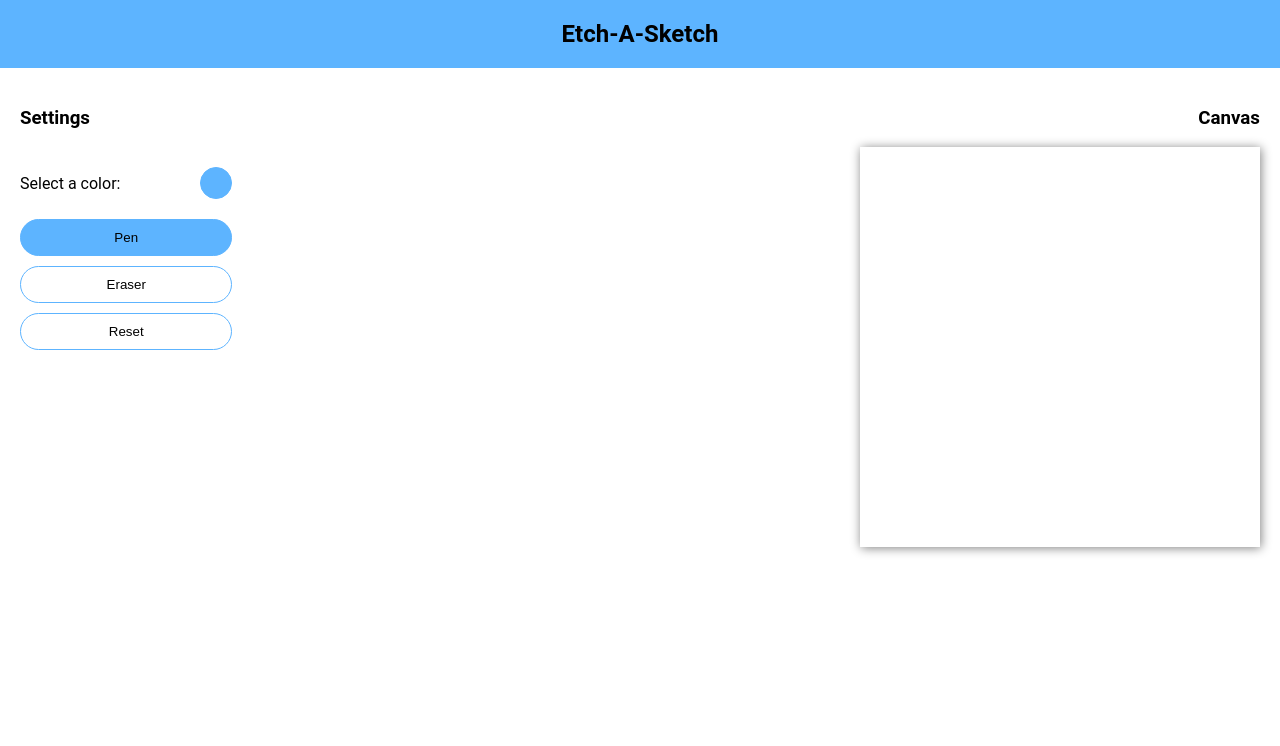
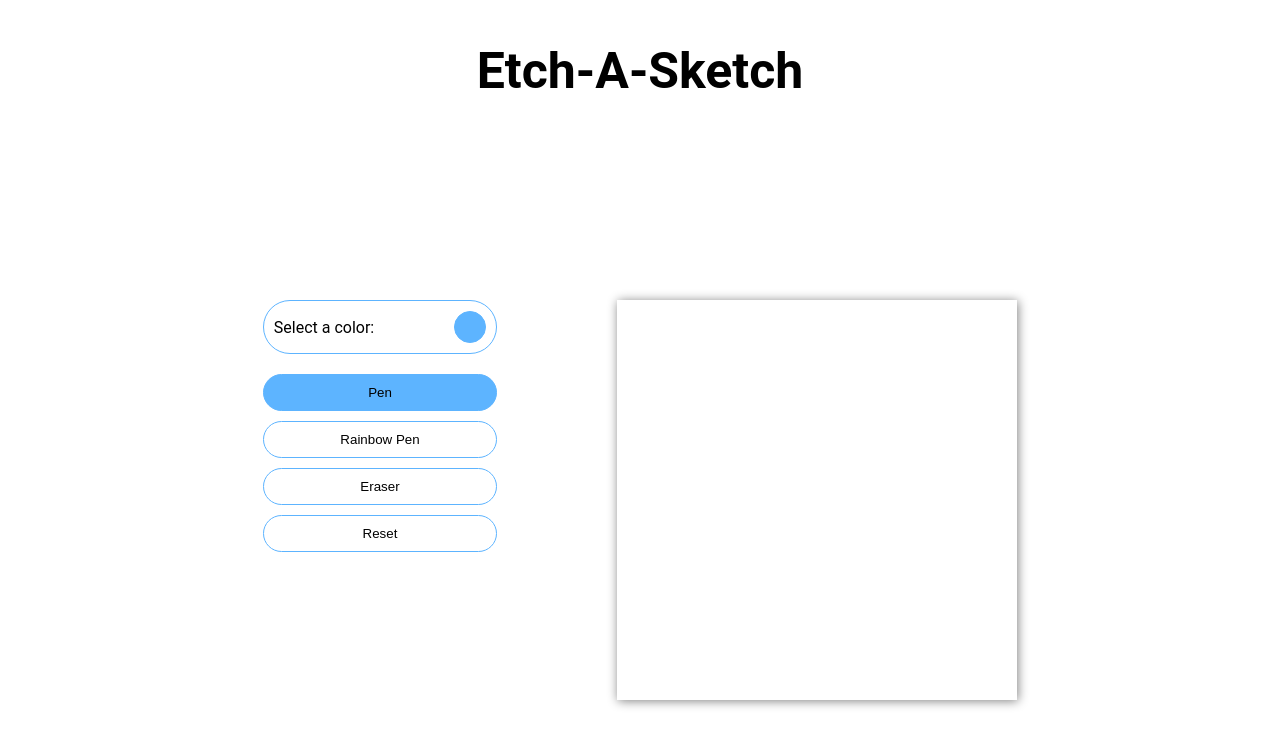
Before and after one commit to SinoAHpx/etch-a-sketch, a plain HTML site: page index.html in a window 1280 px wide. Both pictures are taken after a click on the button "Pen". Drawn offline with Linux system fonts and the light colour scheme.

Commit message:
Add rainbow pen.

```diff
--- a/css/style.css
+++ b/css/style.css
@@ -1,3 +1,9 @@
+html {
+    width: 100%;
+    height: 100%;
+    padding: 0px;
+}
+
 body {
     font-family: Roboto;
     width: 100%;
@@ -5,22 +11,30 @@ body {
     margin: 0px;
     display: flex;
     flex-direction: column;
-    justify-content: center;
+    justify-content: space-between;
 }
 
 .header {
-    background-color: #5db4ff;
     text-align: center;
+    margin-bottom: auto
+    /* border-bottom: 1px dashed #5db4ff; */
+}
+
+.header h1 {
+    font-size: 50px;
 }
 
 .main {
     align-self: stretch;
     display: flex;
-    margin: 20px;
+    margin-bottom: 100px;
+    align-items: flex-start;
+    justify-content: center;
+    flex-wrap: wrap;
 }
 
 .main .left {
-    margin-right: auto;
+    margin-right: 50px;
     display: flex;
     flex-direction: column;
     gap: 20px;
@@ -30,6 +44,9 @@ body {
     display: flex;
     align-items: center;
     gap: 15px;
+    border: 1px solid #5db4ff;
+    border-radius: 30px;
+    padding: 10px;
 }
 
 .main .left #colorPicker {
@@ -59,14 +76,10 @@ body {
 }
 
 .right {
-    margin-left: auto;
+    margin-left: 50px;
     display: flex;
     flex-direction: column;
     user-select: none;
-}
-
-.right h3 {
-    align-self: flex-end;
 }
 
 .right #canvas {
--- a/index.html
+++ b/index.html
@@ -2,7 +2,7 @@
 <html lang="en">
 <head>
     <meta charset="UTF-8">
-    <meta name="viewport" content="width=device-width, initial-scale=1.0">
+    <meta name="viewport">
     <title>Canvas</title>
     <script src="./js/main.js" defer></script>
     <link rel="stylesheet" href="./css/style.css">
@@ -13,7 +13,6 @@
     </section>
     <div class="main">
         <div class="left">
-            <h3>Settings</h3>
             <section class="color">
                 <span>Select a color: </span>
                 <input id="colorPicker" type="color">
@@ -21,12 +20,12 @@
             </section>
             <section class="draw">
                 <button id="penButton">Pen</button>
+                <button id="rainbowPenButton">Rainbow Pen</button>
                 <button id="eraserButton">Eraser</button>
                 <button id="resetButton">Reset</button>
             </section>
         </div>
         <div class="right">
-            <h3>Canvas</h3>
             <div id="canvas" draggable="false">
 
             </div>
--- a/js/main.js
+++ b/js/main.js
@@ -26,13 +26,24 @@ function registerGrid(size = 8) {
         item.draggable = false
 
         item.addEventListener('mouseover', () => {
+            let color = document.querySelector('#colorPicker').value
 
-            let color = toolType == 'pen' ? document.querySelector('#colorPicker').value : 'transparent'
+            if(toolType == 'eraser'){
+                color = 'transparent'
+            }
+            if(toolType == 'rainbow'){
+                color = getRandomColor()
+            }
+
             paintColor(item, color, drawing)
         })
 
         canvas.appendChild(item)
     }
+}
+
+function getRandomColor() {
+    return `#${Math.floor(Math.random()*16777215).toString(16)}`
 }
 
 function registerColorPicker() {
@@ -52,20 +63,31 @@ var toolType = 'pen'
 
 function registerDrawButtons() {
     let pen = document.querySelector('#penButton')
+    let rainbow = document.querySelector('#rainbowPenButton')
     let eraser = document.querySelector('#eraserButton')
     let reset = document.querySelector('#resetButton')
+
     pen.style.backgroundColor = '#5db4ff'
 
     pen.addEventListener('click', () => {
         eraser.style.backgroundColor = 'transparent'
         pen.style.backgroundColor = '#5db4ff'
+        rainbow.style.backgroundColor = 'transparent'
         toolType = 'pen'
     })
 
     eraser.addEventListener('click', () => {
         pen.style.backgroundColor = 'transparent'
         eraser.style.backgroundColor = '#5db4ff'
+        rainbow.style.backgroundColor = 'transparent'
         toolType = 'eraser'
+    })
+
+    rainbow.addEventListener('click', () => {
+        pen.style.backgroundColor = 'transparent'
+        eraser.style.backgroundColor = 'transparent'
+        rainbow.style.backgroundColor = '#5db4ff'
+        toolType = 'rainbow'
     })
 
     reset.addEventListener('click', () => {
```
